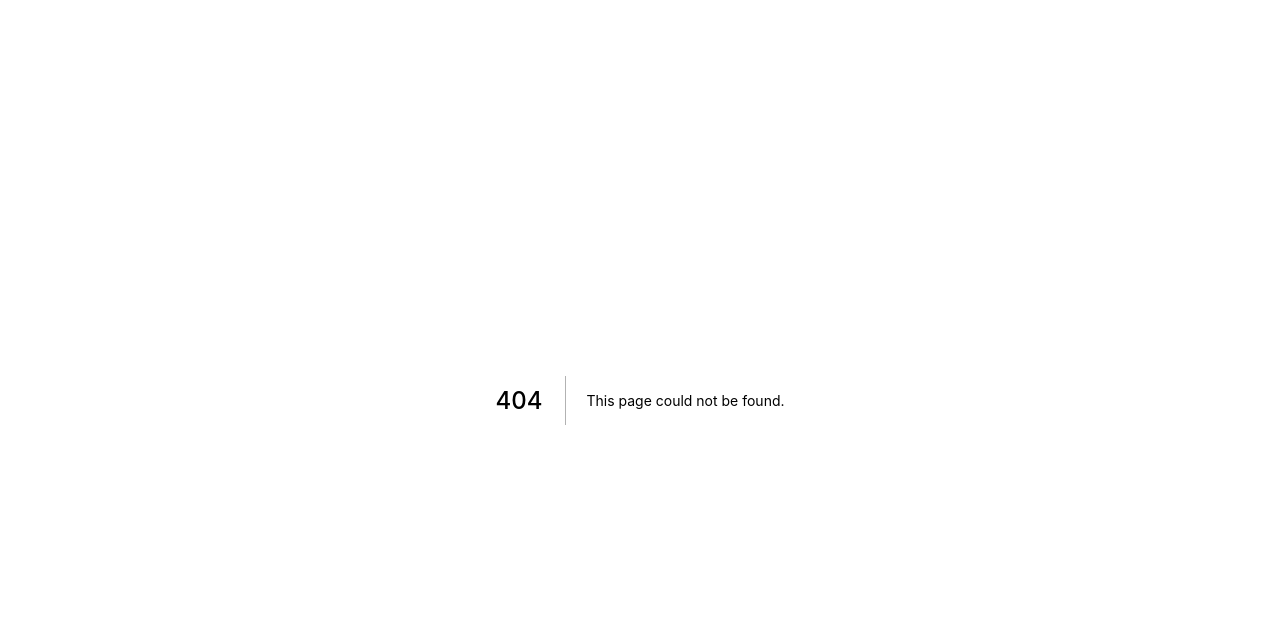
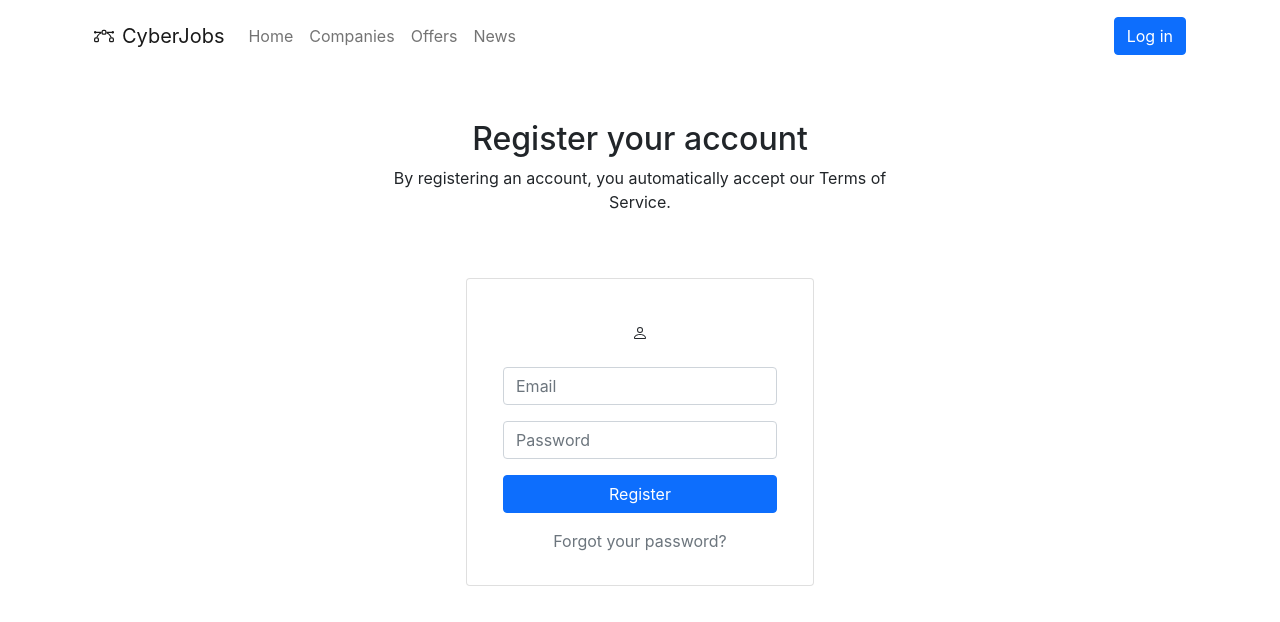
Before and after one commit to Software-Projekt-2022/Unternehmensregister, a Next.js app in the folder frontend/: page /register in a window 1280 px wide. Before the commit this address had no page. Shown: the top 622 px of the page. Built offline with nearby package versions, Linux system fonts and the light colour scheme.

Commit message:
update website

```diff
--- /dev/null
+++ b/frontend/loader.js
@@ -0,0 +1 @@
+window.$ = window.jQuery = require('jquery')
--- a/frontend/pages/index.js
+++ b/frontend/pages/index.js
@@ -276,6 +276,7 @@ export default function Home() {
                     </div>
                 </div>
             </footer>
+
         </div>
     )
 }
--- a/frontend/pages/login.js
+++ b/frontend/pages/login.js
@@ -21,6 +21,7 @@ const Login = props => {
           </div>
       </div>
   </nav>
+
   )
   }
 
--- /dev/null
+++ b/frontend/pages/register.js
@@ -0,0 +1,93 @@
+import {useRouter} from 'next/router';
+import styles from "../styles/Home.module.css";
+
+const db_register = () => {
+    $.ajax({
+        type: "GET",
+        url: "127.0.0.1:8080/api/user/getUsers",
+        data: data,
+        success: function(data) {
+            console.log(data);
+        },
+        dataType: JSON
+    });
+}
+
+const Register = props => {
+    const router = useRouter();
+    return (
+        <div className="container-sm">
+            <nav className="navbar navbar-light navbar-expand-md py-3">
+                <div className="container"><a className="navbar-brand d-flex align-items-center" href="#"><span
+                    className="bs-icon-sm bs-icon-rounded bs-icon-primary d-flex justify-content-center align-items-center me-2 bs-icon"><svg
+                    xmlns="http://www.w3.org/2000/svg" width="1em" height="1em" fill="currentColor" viewBox="0 0 16 16"
+                    className="bi bi-bezier">
+                      <path fillRule="evenodd"
+                            d="M0 10.5A1.5 1.5 0 0 1 1.5 9h1A1.5 1.5 0 0 1 4 10.5v1A1.5 1.5 0 0 1 2.5 13h-1A1.5 1.5 0 0 1 0 11.5v-1zm1.5-.5a.5.5 0 0 0-.5.5v1a.5.5 0 0 0 .5.5h1a.5.5 0 0 0 .5-.5v-1a.5.5 0 0 0-.5-.5h-1zm10.5.5A1.5 1.5 0 0 1 13.5 9h1a1.5 1.5 0 0 1 1.5 1.5v1a1.5 1.5 0 0 1-1.5 1.5h-1a1.5 1.5 0 0 1-1.5-1.5v-1zm1.5-.5a.5.5 0 0 0-.5.5v1a.5.5 0 0 0 .5.5h1a.5.5 0 0 0 .5-.5v-1a.5.5 0 0 0-.5-.5h-1zM6 4.5A1.5 1.5 0 0 1 7.5 3h1A1.5 1.5 0 0 1 10 4.5v1A1.5 1.5 0 0 1 8.5 7h-1A1.5 1.5 0 0 1 6 5.5v-1zM7.5 4a.5.5 0 0 0-.5.5v1a.5.5 0 0 0 .5.5h1a.5.5 0 0 0 .5-.5v-1a.5.5 0 0 0-.5-.5h-1z"></path>
+                      <path
+                          d="M6 4.5H1.866a1 1 0 1 0 0 1h2.668A6.517 6.517 0 0 0 1.814 9H2.5c.123 0 .244.015.358.043a5.517 5.517 0 0 1 3.185-3.185A1.503 1.503 0 0 1 6 5.5v-1zm3.957 1.358A1.5 1.5 0 0 0 10 5.5v-1h4.134a1 1 0 1 1 0 1h-2.668a6.517 6.517 0 0 1 2.72 3.5H13.5c-.123 0-.243.015-.358.043a5.517 5.517 0 0 0-3.185-3.185z"></path>
+                  </svg></span><span onClick={() => router.push('/#')}>CyberJobs</span></a>
+                    <button data-bs-toggle="collapse" className="navbar-toggler" data-bs-target="#navcol-1"><span
+                        className="visually-hidden">Toggle navigation</span><span
+                        className="navbar-toggler-icon"></span></button>
+                    <div className="collapse navbar-collapse" id="navcol-1">
+                        <ul className="navbar-nav me-auto">
+                            <li className="nav-item"><a className="nav-link" onClick={() => router.push('/#')}>Home</a>
+                            </li>
+                            <li className="nav-item"><a className="nav-link"
+                                                        onClick={() => router.push('/companies')}>Companies</a></li>
+                            <li className="nav-item"><a className="nav-link"
+                                                        onClick={() => router.push('/offers')}>Offers</a></li>
+                            <li className="nav-item"><a className="nav-link"
+                                                        onClick={() => router.push('/news')}>News</a></li>
+                            <li className="nav-item"></li>
+                            <li className="nav-item"></li>
+                        </ul>
+                        <button className="btn btn-primary" type="button" onClick={() => router.push('/login')}>Log in
+                        </button>
+                    </div>
+                </div>
+            </nav>
+
+            <section className="position-relative py-4 py-xl-5">
+                <div className="container">
+                    <div className="row mb-5">
+                        <div className="col-md-8 col-xl-6 text-center mx-auto">
+                            <h2>Register your account</h2>
+                            <p className="w-lg-50">By registering an account, you automatically accept our Terms of Service.</p>
+                        </div>
+                    </div>
+                    <div className="row d-flex justify-content-center">
+                        <div className="col-md-6 col-xl-4">
+                            <div className="card mb-5">
+                                <div className="card-body d-flex flex-column align-items-center">
+                                    <div className="bs-icon-xl bs-icon-circle bs-icon-primary bs-icon my-4">
+                                        <svg className="bi bi-person" xmlns="http://www.w3.org/2000/svg" width="1em"
+                                             height="1em" fill="currentColor" viewBox="0 0 16 16">
+                                            <path
+                                                d="M8 8a3 3 0 1 0 0-6 3 3 0 0 0 0 6zm2-3a2 2 0 1 1-4 0 2 2 0 0 1 4 0zm4 8c0 1-1 1-1 1H3s-1 0-1-1 1-4 6-4 6 3 6 4zm-1-.004c-.001-.246-.154-.986-.832-1.664C11.516 10.68 10.289 10 8 10c-2.29 0-3.516.68-4.168 1.332-.678.678-.83 1.418-.832 1.664h10z"></path>
+                                        </svg>
+                                    </div>
+                                    <form className="text-center" method="post">
+                                        <div className="mb-3"><input className="form-control" type="email" name="email"
+                                                                     placeholder="Email" id="inp_email"/></div>
+                                        <div className="mb-3"><input className="form-control" type="password"
+                                                                     name="password" placeholder="Password" id="inp_pw"/></div>
+                                        <div className="mb-3">
+                                            <button className="btn btn-primary d-block w-100" type="submit" onClick={db_register}>Register
+                                            </button>
+                                        </div>
+                                        <p className="text-muted">Forgot your password?</p>
+                                    </form>
+                                </div>
+                            </div>
+                        </div>
+                    </div>
+                </div>
+            </section>
+
+        </div>
+    )
+}
+
+export default Register;
--- /dev/null
+++ b/package.json
@@ -0,0 +1,5 @@
+{
+  "dependencies": {
+    "jquery": "^3.6.0"
+  }
+}
```
Also changed, not shown: 2 other files (tests, documents, lock files or other folders).
